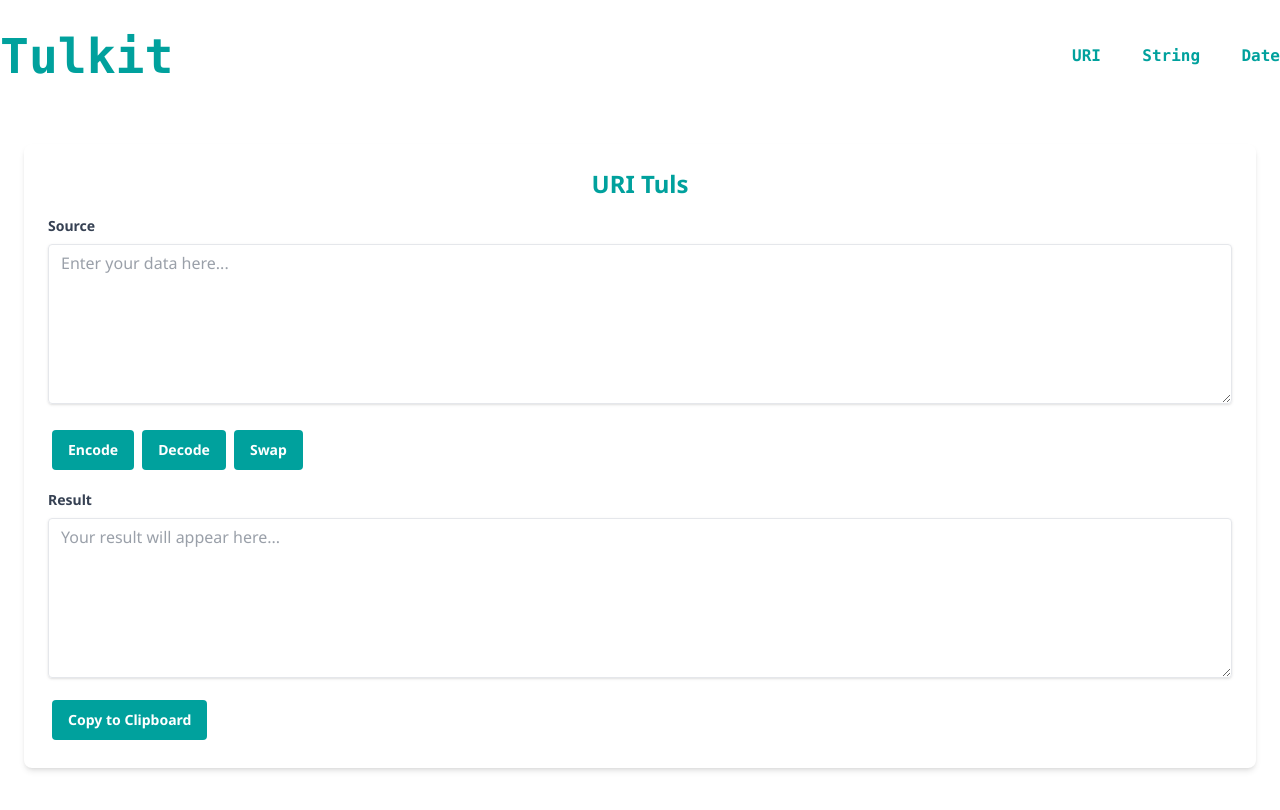
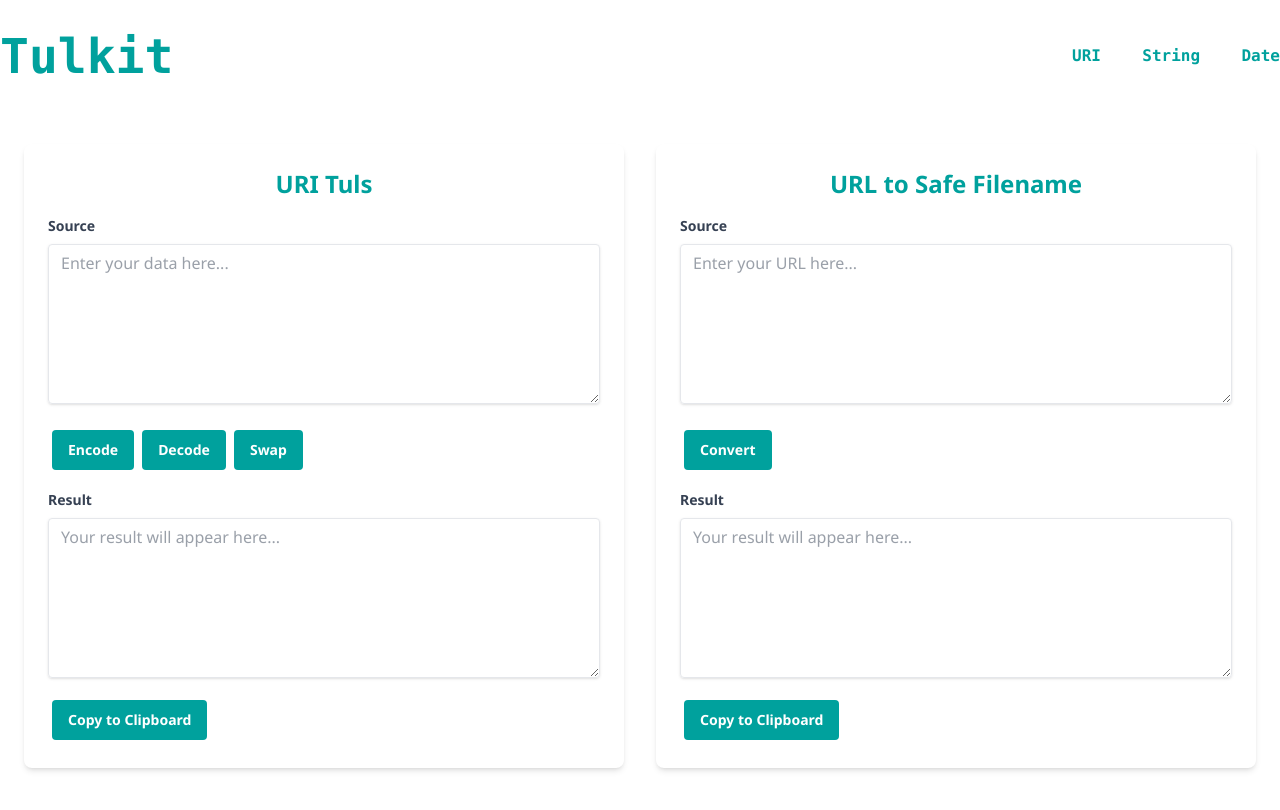
Before and after one commit to hasssan/tulkit, a SvelteKit app: page /uri in a window 1280 px wide. Shown: the top 810 px of the page. Built offline with nearby package versions, Linux system fonts and the light colour scheme; a web font is replaced by a local one.

Commit message:
feat: url to filename

```diff
--- a/src/routes/uri/+page.svelte
+++ b/src/routes/uri/+page.svelte
@@ -3,6 +3,8 @@
 
 	let source = $state('');
 	let result = $state('');
+	let fnSource = $state('');
+	let fnResult = $state('');
 
 	function onEncode() {
 		result = encodeURIComponent(source);
@@ -14,10 +16,14 @@
 	function onSwap() {
 		[result, source] = [source, result];
 	}
+
+	function onToSafeFilename() {
+		fnResult = fnSource.replace(/[^a-zA-Z0-9]+/g, '_').slice(0, 255);
+	}
 </script>
 
 <main class="flex-1 py-12 bg-white dark:bg-gray-800">
-	<div class="container px-6 mx-auto grid gap-8">
+	<div class="container px-6 mx-auto grid grid-cols-2 gap-8">
 		<div class="flex flex-col items-center p-6 bg-white rounded-lg shadow-md dark:bg-gray-900">
 			<h2 class="text-2xl font-bold text-t-teal-base mb-4">URI Tuls</h2>
 			<form class="w-full">
@@ -65,5 +71,42 @@
 				<CopyButton text={result} />
 			</form>
 		</div>
+		<div class="flex flex-col items-center p-6 bg-white rounded-lg shadow-md dark:bg-gray-900">
+			<h2 class="text-2xl font-bold text-t-teal-base mb-4">URL to Safe Filename</h2>
+			<form class="w-full">
+				<label
+					class="block text-gray-700 dark:text-gray-400 text-sm font-bold mb-2"
+					for="fnInputData"
+				>
+					Source
+				</label><textarea
+					id="fnInputData"
+					class="h-40 shadow-sm appearance-none border rounded-sm w-full py-2 px-3 text-gray-700 dark:text-gray-400 leading-tight focus:outline-hidden focus:shadow-outline mb-4"
+					placeholder="Enter your URL here..."
+					bind:value={fnSource}
+				></textarea>
+				<div class="flex justify-start mb-4">
+					<button
+						class="m-1 inline-flex items-center justify-center text-sm ring-offset-background transition-colors focus-visible:outline-hidden focus-visible:ring-2 focus-visible:ring-ring focus-visible:ring-offset-2 disabled:pointer-events-none disabled:opacity-50 h-10 bg-t-teal-base hover:bg-t-teal-700 text-white font-bold py-2 px-4 rounded-sm focus:outline-hidden focus:shadow-outline"
+						onclick={onToSafeFilename}
+					>
+						Convert
+					</button>
+				</div>
+				<label
+					class="block text-gray-700 dark:text-gray-400 text-sm font-bold mb-2"
+					for="fnOutputData"
+				>
+					Result
+				</label><textarea
+					id="fnOutputData"
+					class="h-40 shadow-sm appearance-none border rounded-sm w-full py-2 px-3 text-gray-700 dark:text-gray-400 leading-tight focus:outline-hidden focus:shadow-outline"
+					placeholder="Your result will appear here..."
+					readonly
+					bind:value={fnResult}
+				></textarea>
+				<CopyButton text={fnResult} />
+			</form>
+		</div>
 	</div>
 </main>
```
